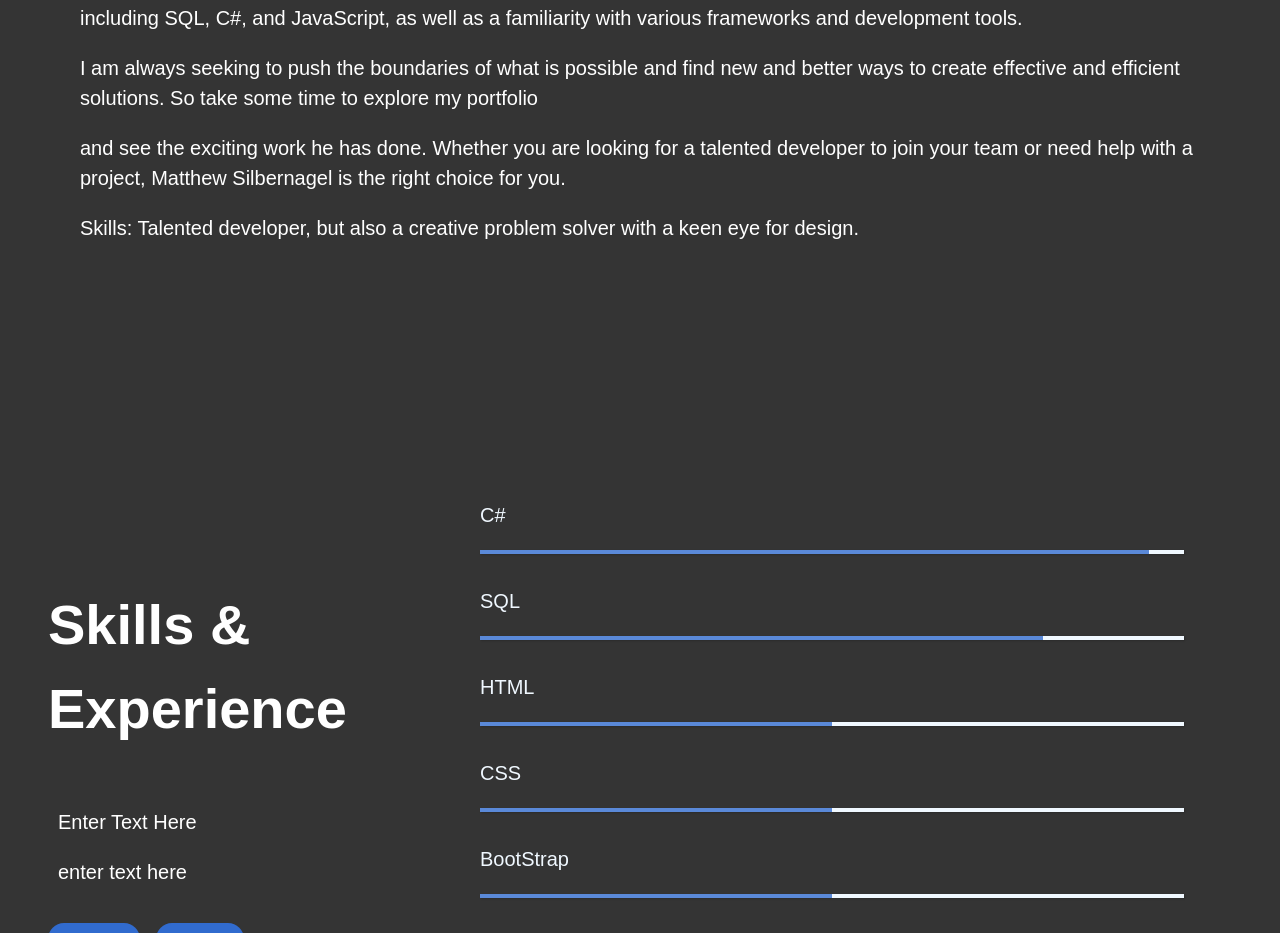
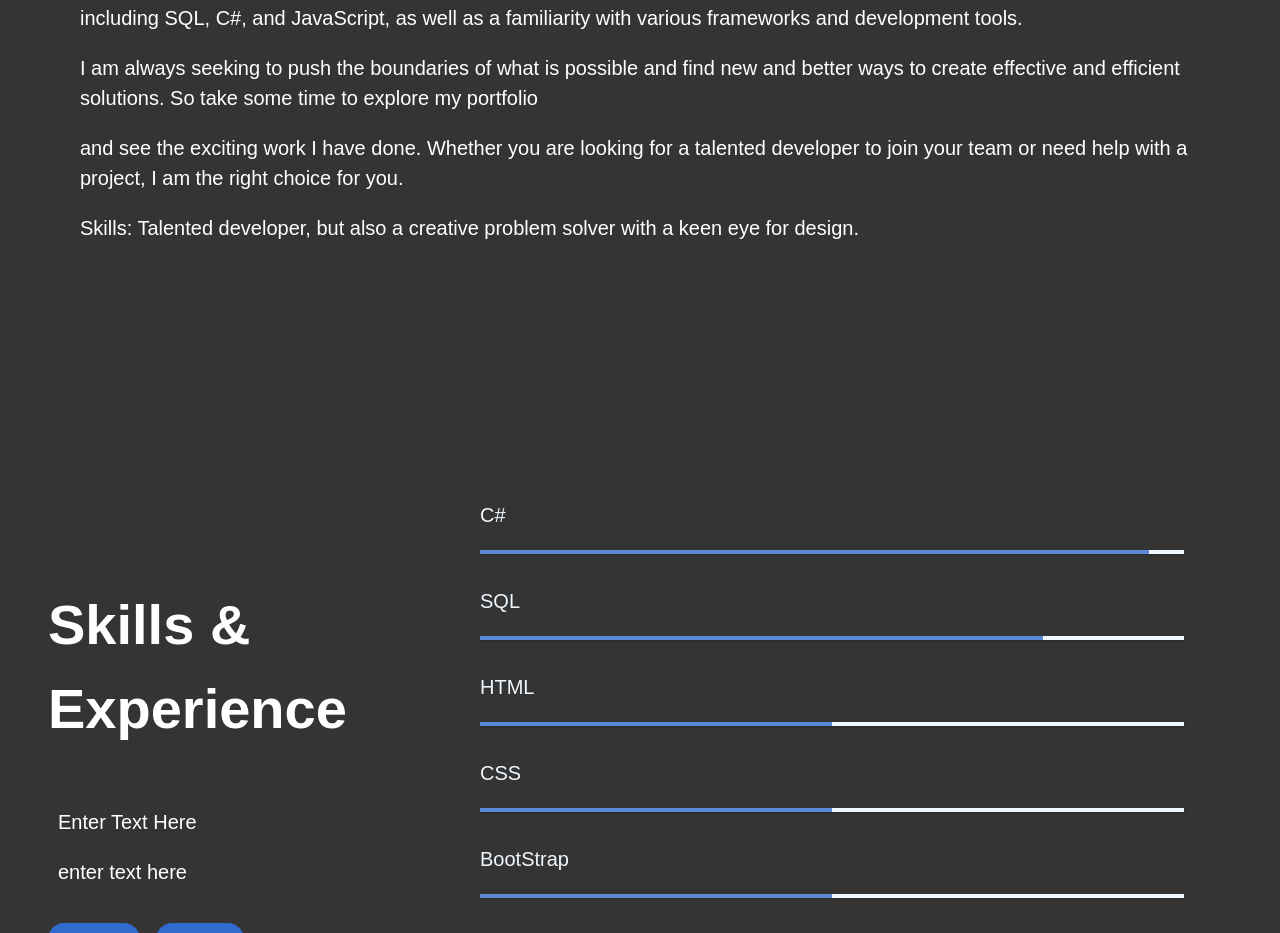
Before and after one commit to Risen-sys/NagelPort, a plain HTML site: page index.html in a window 1280 px wide. Shown: the part 1314-2247 px from the top of the page. Drawn offline with Linux system fonts and the light colour scheme.

Commit message:
Update index.html
Edit more Typos

```diff
--- a/index.html
+++ b/index.html
@@ -69,7 +69,7 @@
             <p class="text">In this portfolio, you will find examples of my work, ranging from simple projects to more complex applications. My experience and skills encompass a variety of programming languages,</p>
             <p class="text">including SQL, C#, and JavaScript, as well as a familiarity with various frameworks and development tools. </p>
             <p class="text">I am always seeking to push the boundaries of what is possible and find new and better ways to create effective and efficient solutions. So take some time to explore my portfolio</p>
-            <p class="text"> and see the exciting work he has done. Whether you are looking for a talented developer to join your team or need help with a project, Matthew Silbernagel is the right choice for you.</p>
+            <p class="text"> and see the exciting work I have done. Whether you are looking for a talented developer to join your team or need help with a project, I am the right choice for you.</p>
             <p class="text">Skills: Talented developer, but also a creative problem solver with a keen eye for design.</p>
         </div>
     </section>
```
